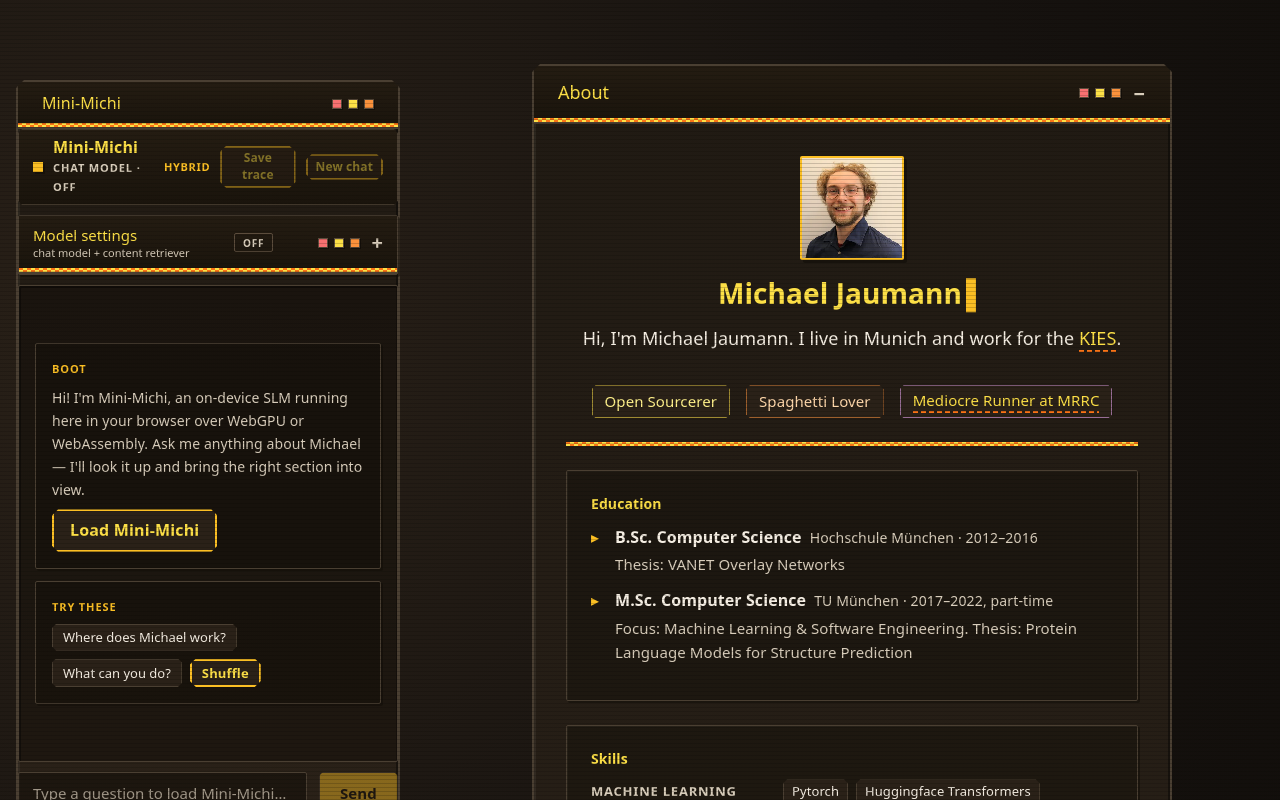
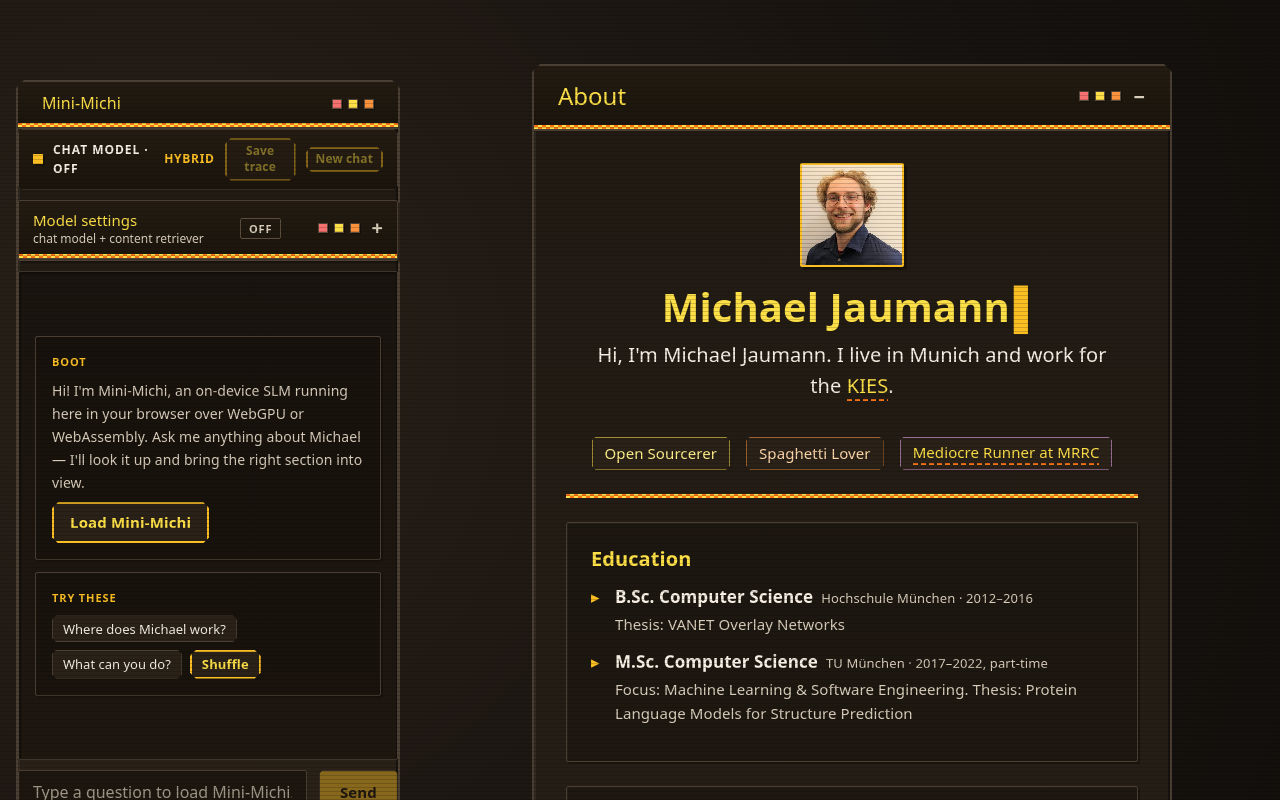
Before and after one commit to Meteord/about-me, a Vue app in the folder frontend/: page / in a window 1280 px wide. Shown: the top 800 px of the page. Built offline with nearby package versions, Linux system fonts and the light colour scheme; a web font is replaced by a local one.

Commit message:
💄 small readability upgrades

```diff
--- a/frontend/src/assets/main.css
+++ b/frontend/src/assets/main.css
@@ -18,6 +18,17 @@
   --shadow-soft: 2px 2px 0 0 rgba(16, 12, 7, 0.5);
   --font-display: 'Bungee Spice', 'Bungee', system-ui, sans-serif;
   --font-body: 'Stack Sans Notch', system-ui, -apple-system, sans-serif;
+  --font-mono: ui-monospace, 'SF Mono', 'Cascadia Code', 'JetBrains Mono', monospace;
+
+  /* Type scale — 7 steps, 12px hard floor.
+     Nothing that carries meaning may be set below --type-micro. */
+  --type-display: clamp(1.75rem, 4vw, 2.5rem);
+  --type-title: 1.5rem;
+  --type-heading: 1.25rem;
+  --type-body: 1.0625rem;
+  --type-small: 0.9375rem;
+  --type-label: 0.8125rem;
+  --type-micro: 0.75rem;
 }
 
 html[data-theme='orange'] {
@@ -56,7 +67,7 @@ body {
     26px 26px;
   color: var(--pixel-ink);
   font-family: var(--font-body);
-  font-size: 1.0625rem;
+  font-size: var(--type-body);
   line-height: 1.65;
   letter-spacing: 0.005em;
   text-rendering: optimizeLegibility;
@@ -307,7 +318,7 @@ html[data-zoom='comfortable'] {
 
 .pixel-window__title {
   font-family: var(--font-display);
-  font-size: 1.125rem;
+  font-size: var(--type-title);
   line-height: 1.2;
   color: var(--pixel-title);
 }
@@ -397,7 +408,7 @@ html[data-zoom='comfortable'] {
 
 .blog-list__title {
   font-family: var(--font-display);
-  font-size: 1.125rem;
+  font-size: var(--type-title);
   line-height: 1.2;
   color: var(--pixel-title);
 }
@@ -423,13 +434,14 @@ html[data-zoom='comfortable'] {
 }
 
 .blog-list__date {
-  font-size: 0.8125rem;
+  font-size: var(--type-label);
   color: var(--pixel-ink-dim);
 }
 
 .blog-list__more {
-  font-family: var(--font-display);
-  font-size: 0.8125rem;
+  font-family: var(--font-body);
+  font-size: var(--type-label);
+  font-weight: 600;
   color: var(--pixel-accent);
   white-space: nowrap;
   transition: transform 120ms steps(2, end);
@@ -437,7 +449,7 @@ html[data-zoom='comfortable'] {
 
 .blog-post__back {
   flex-shrink: 0;
-  font-size: 0.8125rem;
+  font-size: var(--type-label);
   padding: 0.35rem 0.75rem;
 }
 
@@ -465,14 +477,14 @@ html[data-zoom='comfortable'] {
 .blog-post__closer-tag {
   align-self: flex-start;
   font-family: var(--font-display);
-  font-size: 0.8125rem;
+  font-size: var(--type-label);
   text-transform: uppercase;
   color: var(--pixel-amber);
 }
 
 .blog-post__closer-text {
   margin: 0;
-  font-size: 0.9375rem;
+  font-size: var(--type-small);
   color: var(--pixel-ink);
   text-wrap: pretty;
 }
@@ -485,12 +497,12 @@ html[data-zoom='comfortable'] {
 }
 
 .projects-page__crumb {
-  font-size: 0.875rem;
+  font-size: var(--type-label);
 }
 
 .projects-page__back {
   flex-shrink: 0;
-  font-size: 0.8125rem;
+  font-size: var(--type-label);
   padding: 0.35rem 0.75rem;
 }
 
@@ -499,7 +511,7 @@ html[data-zoom='comfortable'] {
 }
 
 .projects-page__title {
-  font-size: clamp(1.75rem, 4vw, 2.5rem);
+  font-size: var(--type-display);
   line-height: 1.15;
 }
 
@@ -546,7 +558,7 @@ html[data-zoom='comfortable'] {
 }
 
 .project-teaser__title {
-  font-size: 1.375rem;
+  font-size: var(--type-title);
   line-height: 1.2;
   margin: 0;
 }
@@ -573,7 +585,7 @@ html[data-zoom='comfortable'] {
 }
 
 .blog-post__crumb {
-  font-size: 0.875rem;
+  font-size: var(--type-label);
 }
 
 .blog-post__body {
@@ -632,7 +644,7 @@ html[data-zoom='comfortable'] {
   align-items: baseline;
   gap: 0.5rem;
   font-family: var(--font-display);
-  font-size: clamp(1.75rem, 3.5vw, 2.25rem);
+  font-size: var(--type-display);
   line-height: 1.15;
   color: var(--pixel-title);
   text-shadow: 3px 3px 0 rgba(16, 12, 7, 0.6);
@@ -652,11 +664,11 @@ html[data-zoom='comfortable'] {
 }
 
 .blog-post__tape .pixel-chip {
-  font-size: 0.75rem;
+  font-size: var(--type-label);
 }
 
 .blog-post__lead {
-  font-size: 1.0625rem;
+  font-size: var(--type-body);
 }
 
 .blog-post__lead:first-letter {
@@ -677,7 +689,8 @@ html[data-zoom='comfortable'] {
 
 .blog-post__subhead .pixel-chip {
   font-family: var(--font-display);
-  font-size: 0.8125rem;
+  font-size: var(--type-heading);
+  line-height: 1.2;
   text-transform: uppercase;
 }
 
@@ -695,11 +708,11 @@ html[data-zoom='comfortable'] {
 .blog-post__eval-question {
   margin: 0.5rem 0 0;
   font-family: var(--font-body);
-  font-size: 1.125rem;
+  font-size: var(--type-heading);
   font-weight: 600;
   line-height: 1.4;
   color: var(--pixel-ink);
-  text-wrap: pretty;
+  text-wrap: balance;
 }
 
 .tech-diagram__icon {
@@ -788,19 +801,19 @@ html[data-zoom='comfortable'] {
 
 .pixel-section-title {
   font-family: var(--font-display);
-  font-size: 0.875rem;
-  line-height: 1.25;
+  font-size: var(--type-heading);
+  line-height: 1.2;
   color: var(--pixel-title);
   margin-bottom: 0.75rem;
 }
 
 .pixel-name {
   font-family: var(--font-display);
-  font-size: 1.75rem;
-  line-height: 1.25;
+  font-size: var(--type-display);
+  line-height: 1.2;
   text-align: center;
   color: var(--pixel-title);
-  margin-bottom: 0.75rem;
+  margin-bottom: 0.5rem;
 }
 
 .pixel-name::after {
@@ -812,13 +825,23 @@ html[data-zoom='comfortable'] {
   animation: pixel-blink 1s steps(1) infinite;
 }
 
+.pixel-role {
+  margin: 0 0 0.75rem;
+  font-size: var(--type-label);
+  font-weight: 600;
+  letter-spacing: 0.08em;
+  text-transform: uppercase;
+  text-align: center;
+  color: var(--pixel-accent);
+}
+
 .pixel-lede {
-  font-size: 1.125rem;
-  line-height: 1.7;
+  font-size: var(--type-heading);
+  line-height: 1.55;
   text-align: center;
-  max-width: 65ch;
+  max-width: 52ch;
   color: var(--pixel-ink);
-  margin-bottom: 1rem;
+  margin-bottom: 1.25rem;
   text-wrap: pretty;
 }
 
@@ -859,7 +882,7 @@ html[data-zoom='comfortable'] {
   align-items: center;
   padding: 0.25rem 0.75rem;
   font-family: var(--font-body);
-  font-size: 0.9375rem;
+  font-size: var(--type-small);
   font-weight: 500;
   line-height: 1.4;
   color: var(--pixel-ink);
@@ -881,7 +904,7 @@ html[data-zoom='comfortable'] {
 
 .pixel-chip--sm {
   padding: 0.125rem 0.5rem;
-  font-size: 0.8125rem;
+  font-size: var(--type-label);
   font-weight: 500;
   box-shadow: none;
 }
@@ -936,7 +959,7 @@ html[data-zoom='comfortable'] {
 
 .pixel-list li {
   position: relative;
-  font-size: 1rem;
+  font-size: var(--type-body);
   line-height: 1.6;
   color: var(--pixel-ink);
   margin-bottom: 0.75rem;
@@ -963,7 +986,7 @@ html[data-zoom='comfortable'] {
 }
 
 .pixel-edu__meta {
-  font-size: 0.875rem;
+  font-size: var(--type-label);
   font-weight: 500;
   color: var(--pixel-ink-dim);
   letter-spacing: 0.01em;
@@ -972,7 +995,7 @@ html[data-zoom='comfortable'] {
 .pixel-edu__detail {
   display: block;
   margin-top: 0.125rem;
-  font-size: 0.9375rem;
+  font-size: var(--type-small);
   color: var(--pixel-ink-dim);
 }
 
@@ -991,11 +1014,11 @@ html[data-zoom='comfortable'] {
 }
 
 .pixel-skill__label {
-  font-size: 0.8125rem;
+  font-size: var(--type-label);
   font-weight: 600;
   letter-spacing: 0.06em;
   text-transform: uppercase;
-  color: var(--pixel-ink-dim);
+  color: var(--pixel-accent);
   padding-top: 0.125rem;
 }
 
@@ -1031,11 +1054,16 @@ html[data-zoom='comfortable'] {
   }
 }
 
+.pixel-link:focus-visible {
+  outline: 2px solid var(--pixel-accent);
+  outline-offset: 2px;
+}
+
 .pixel-link-btn {
   display: inline-block;
   padding: 0.5rem 1rem;
   font-family: var(--font-body);
-  font-size: 1rem;
+  font-size: var(--type-small);
   font-weight: 600;
   line-height: 1.4;
   letter-spacing: 0.01em;
@@ -1074,7 +1102,7 @@ html[data-zoom='comfortable'] {
 }
 
 .pixel-link-btn:focus-visible {
-  outline: 2px solid var(--pixel-red);
+  outline: 2px solid var(--pixel-accent);
   outline-offset: 2px;
 }
 
@@ -1132,14 +1160,14 @@ html[data-zoom='comfortable'] {
 
 .project-card__title {
   font-family: var(--font-display);
-  font-size: 1.125rem;
-  line-height: 1.25;
+  font-size: var(--type-title);
+  line-height: 1.2;
   color: var(--pixel-title);
   margin-bottom: 1rem;
 }
 
 .project-card__desc {
-  font-size: 1rem;
+  font-size: var(--type-body);
   line-height: 1.65;
   max-width: 65ch;
   color: var(--pixel-ink);
@@ -1155,7 +1183,7 @@ html[data-zoom='comfortable'] {
 /* Tech stack */
 
 .tech-stack__label {
-  font-size: 1rem;
+  font-size: var(--type-small);
   font-weight: 600;
   color: var(--pixel-accent);
   margin-bottom: 0.75rem;
@@ -1177,7 +1205,7 @@ html[data-zoom='comfortable'] {
 
 .tech-card__title {
   font-weight: 600;
-  font-size: 1rem;
+  font-size: var(--type-small);
   color: var(--pixel-title);
   margin-bottom: 0.25rem;
 }
@@ -1198,7 +1226,7 @@ html[data-zoom='comfortable'] {
 
 .tech-card li {
   position: relative;
-  font-size: 0.9375rem;
+  font-size: var(--type-small);
   line-height: 1.55;
   color: var(--pixel-ink);
 }
@@ -1222,7 +1250,7 @@ html[data-zoom='comfortable'] {
 }
 
 .tech-how__lead {
-  font-size: 1rem;
+  font-size: var(--type-body);
   line-height: 1.65;
   color: var(--pixel-ink);
   max-width: 65ch;
@@ -1254,7 +1282,7 @@ html[data-zoom='comfortable'] {
   position: absolute;
   top: 0.4rem;
   right: 0.75rem;
-  font-size: 0.6875rem;
+  font-size: 0.75rem;
   letter-spacing: 0.12em;
   color: var(--pixel-ink);
 }
@@ -1300,7 +1328,7 @@ html[data-zoom='comfortable'] {
 .blog-flow__fallback-kicker {
   display: block;
   margin-bottom: 0.375rem;
-  font-size: 0.6875rem;
+  font-size: 0.75rem;
   font-weight: 600;
   letter-spacing: 0.12em;
   text-transform: uppercase;
@@ -1558,6 +1586,11 @@ html[data-zoom='comfortable'] {
   .pixel-contact__link--github:hover {
     color: var(--pixel-amber);
   }
+}
+
+.pixel-contact__link:focus-visible {
+  outline: 2px solid var(--pixel-accent);
+  outline-offset: 2px;
 }
 
 .pixel-contact__link svg {
@@ -1758,13 +1791,13 @@ html[data-zoom='comfortable'] {
 
 .ai-status__badge--checking,
 .ai-status__badge--loading {
-  color: #fde68a;
-  border-color: rgba(251, 191, 36, 0.5);
+  color: var(--pixel-ink-dim);
+  border-color: var(--pixel-border-light);
 }
 
 .ai-status__badge--ready {
-  color: #a7f3d0;
-  border-color: rgba(52, 211, 153, 0.5);
+  color: var(--pixel-amber);
+  border-color: rgba(253, 224, 71, 0.55);
 }
 
 .ai-status__badge--error {
@@ -1839,7 +1872,7 @@ html[data-zoom='comfortable'] {
   border: 1px solid var(--pixel-border);
   border-radius: 2px;
   font-size: 0.9375rem;
-  line-height: 1.55;
+  line-height: 1.6;
   box-shadow: var(--shadow-soft);
   clip-path: polygon(
     6px 0,
@@ -2054,7 +2087,7 @@ html[data-zoom='comfortable'] {
   min-width: 0;
   padding: 0.625rem 0.875rem;
   font-family: var(--font-body);
-  font-size: 0.9375rem;
+  font-size: 1rem;
   color: var(--pixel-ink);
   background: rgba(16, 12, 7, 0.5);
   border: 1px solid var(--pixel-border);
@@ -2175,35 +2208,17 @@ html[data-zoom='comfortable'] {
   background: var(--pixel-red);
 }
 
-.lv3-chat__banner-copy {
-  display: flex;
-  flex-direction: column;
-  gap: 0.125rem;
-  min-width: 0;
-}
-
-.lv3-chat__banner-copy > * {
-  margin: 0;
-}
-
-.lv3-chat__banner-title {
-  font-family: var(--font-display);
-  font-size: 1rem;
-  line-height: 1.2;
-  color: var(--pixel-title);
-}
-
 .lv3-chat__banner-status {
-  font-size: 0.6875rem;
+  font-size: 0.75rem;
   font-weight: 600;
   letter-spacing: 0.08em;
   text-transform: uppercase;
-  color: var(--pixel-ink-dim);
+  color: var(--pixel-ink);
 }
 
 .lv3-chat__banner-mode {
   margin-left: auto;
-  font-size: 0.6875rem;
+  font-size: 0.75rem;
   font-weight: 600;
   letter-spacing: 0.06em;
   text-transform: uppercase;
@@ -2364,7 +2379,7 @@ html[data-zoom='comfortable'] {
 
 .tool-selector__tagline {
   font-family: var(--font-body);
-  font-size: 0.6875rem;
+  font-size: 0.75rem;
   line-height: 1.3;
   color: var(--pixel-ink-dim);
   overflow: hidden;
@@ -2374,7 +2389,7 @@ html[data-zoom='comfortable'] {
 
 .tool-selector__bar-status {
   margin-left: auto;
-  font-size: 0.625rem;
+  font-size: 0.6875rem;
 }
 
 .tool-selector__content {
@@ -2398,7 +2413,7 @@ html[data-zoom='comfortable'] {
 }
 
 .model-settings__heading {
-  font-size: 0.6875rem;
+  font-size: 0.75rem;
   font-weight: 600;
   letter-spacing: 0.08em;
   text-transform: uppercase;
@@ -2454,12 +2469,12 @@ html[data-zoom='comfortable'] {
 }
 
 .tool-selector__mode-gloss {
-  font-size: 0.6875rem;
+  font-size: 0.75rem;
   color: var(--pixel-ink-dim);
 }
 
 .tool-selector__chip {
-  font-size: 0.6875rem;
+  font-size: 0.75rem;
   font-weight: 600;
   letter-spacing: 0.06em;
   padding: 0.15rem 0.5rem;
@@ -2574,7 +2589,7 @@ html[data-zoom='comfortable'] {
   background: rgba(16, 12, 7, 0.35);
   border: 1px solid var(--pixel-border);
   border-radius: 2px;
-  opacity: 0.65;
+  opacity: 0.78;
 }
 
 .tool-result--selected {
@@ -2608,7 +2623,7 @@ html[data-zoom='comfortable'] {
 
 .tool-result__desc {
   grid-area: desc;
-  font-size: 0.6875rem;
+  font-size: 0.75rem;
   line-height: 1.4;
   color: var(--pixel-ink-dim);
   display: -webkit-box;
@@ -2649,14 +2664,14 @@ html[data-zoom='comfortable'] {
 
 .tool-result__tag {
   grid-area: tag;
-  font-size: 0.5625rem;
+  font-size: 0.6875rem;
   font-weight: 700;
   letter-spacing: 0.08em;
   text-transform: uppercase;
   color: #fef08a;
   border: 1px solid rgba(253, 224, 71, 0.55);
   border-radius: 2px;
-  padding: 0.05rem 0.3rem;
+  padding: 0.1rem 0.375rem;
 }
 
 .tool-result__tag--acted {
@@ -2665,7 +2680,7 @@ html[data-zoom='comfortable'] {
 }
 
 .tool-selector__stats {
-  font-size: 0.6875rem;
+  font-size: 0.75rem;
   line-height: 1.5;
   color: var(--pixel-ink-dim);
   text-align: center;
@@ -2719,7 +2734,7 @@ html[data-zoom='comfortable'] {
 }
 
 .pixel-msg--retrieval__label {
-  font-size: 0.625rem;
+  font-size: 0.6875rem;
   font-weight: 600;
   letter-spacing: 0.06em;
   text-transform: uppercase;
@@ -2744,6 +2759,19 @@ html[data-zoom='comfortable'] {
   margin-left: auto;
   color: var(--pixel-ink-dim);
   opacity: 0.8;
+}
+
+@media (max-width: 480px) {
+  .pixel-msg--retrieval__meta .pixel-msg--retrieval__gloss {
+    display: none;
+  }
+
+  .pixel-msg--retrieval__meta {
+    max-width: 40%;
+    overflow: hidden;
+    text-overflow: ellipsis;
+    white-space: nowrap;
+  }
 }
 
 .pixel-msg--retrieval__gloss {
@@ -2949,7 +2977,7 @@ html[data-zoom='comfortable'] {
 }
 
 .eval-mode__stat dt {
-  font-size: 0.625rem;
+  font-size: 0.6875rem;
   font-weight: 600;
   letter-spacing: 0.08em;
   text-transform: uppercase;
@@ -2980,7 +3008,7 @@ html[data-zoom='comfortable'] {
 .eval-takeaway__title {
   margin: 0;
   font-family: var(--font-body);
-  font-size: 0.6875rem;
+  font-size: 0.75rem;
   font-weight: 700;
   letter-spacing: 0.08em;
   text-transform: uppercase;
@@ -3040,7 +3068,7 @@ html[data-zoom='comfortable'] {
 
 .eval-case__marker {
   flex-shrink: 0;
-  font-size: 0.625rem;
+  font-size: 0.6875rem;
   font-weight: 700;
   letter-spacing: 0.08em;
   border: 1px solid var(--pixel-border-light);
@@ -3059,7 +3087,7 @@ html[data-zoom='comfortable'] {
 }
 
 .eval-case__meta {
-  font-size: 0.6875rem;
+  font-size: 0.75rem;
   color: var(--pixel-ink-dim);
   text-wrap: pretty;
 }
@@ -3090,7 +3118,7 @@ html[data-zoom='comfortable'] {
 }
 
 .eval-bar__label {
-  font-size: 0.625rem;
+  font-size: 0.6875rem;
   letter-spacing: 0.06em;
   text-transform: uppercase;
   color: var(--pixel-ink-dim);
@@ -3128,7 +3156,7 @@ html[data-zoom='comfortable'] {
 }
 
 .eval-traces__rates dt {
-  font-size: 0.625rem;
+  font-size: 0.6875rem;
   font-weight: 600;
   letter-spacing: 0.06em;
   text-transform: uppercase;
--- a/frontend/src/components/AiSection.vue
+++ b/frontend/src/components/AiSection.vue
@@ -398,10 +398,7 @@ async function retryModel(): Promise<void> {
           :class="{ 'lv3-chat__banner-dot--err': state.status === 'error' }"
           aria-hidden="true"
         ></span>
-        <div class="lv3-chat__banner-copy">
-          <h2 class="lv3-chat__banner-title">Mini-Michi</h2>
-          <p class="lv3-chat__banner-status">chat model · {{ MODEL_STATUS_LABEL[state.status] }}</p>
-        </div>
+        <p class="lv3-chat__banner-status">chat model · {{ MODEL_STATUS_LABEL[state.status] }}</p>
         <span class="lv3-chat__banner-mode">{{ retrievalMode }}</span>
         <button
           class="pixel-link-btn pixel-chat__save"
```
